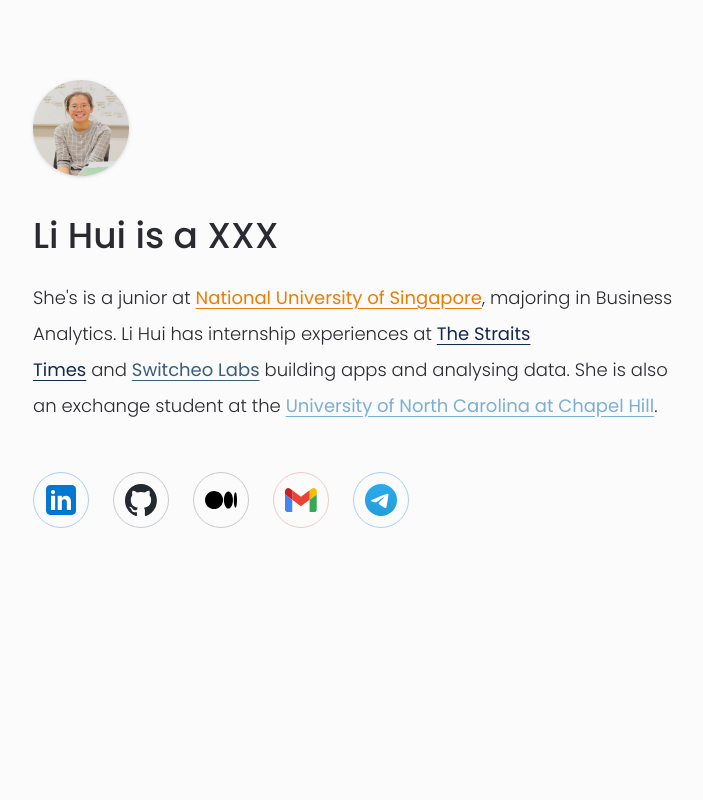
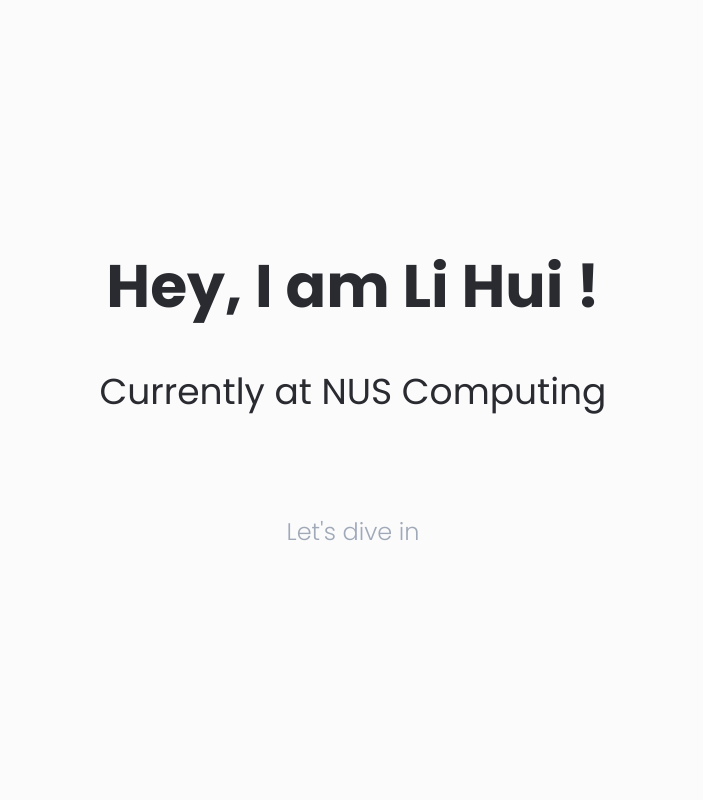
Before and after one commit to lihuicham/lihuicham.com-v2, a Next.js app: page / in a window 1280 px wide. Shown: the top 800 px of the page, without its empty margins (287-990 px from the left). Built offline with nearby package versions, Linux system fonts and the light colour scheme.

Commit message:
fix : comment out

```diff
--- a/src/pages/index.tsx
+++ b/src/pages/index.tsx
@@ -11,7 +11,7 @@
   return (
     <div className="bg-primary-base space-y-32 md:space-y-52">
       <div className="space-y-48 md:space-y-56">
-        <HeadlineV3 />
+        {/* <HeadlineV3 /> */}
         <Introduction />
         <Tagline />
       </div>
```
